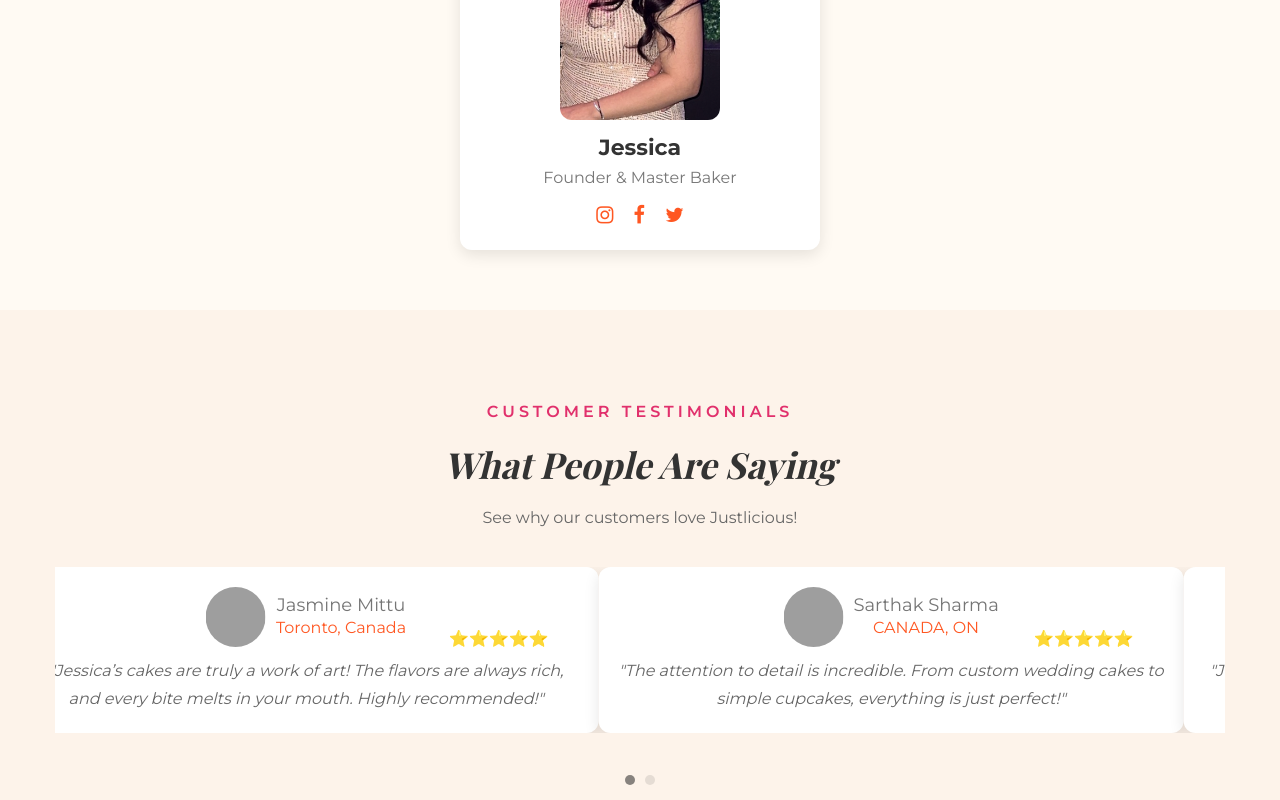
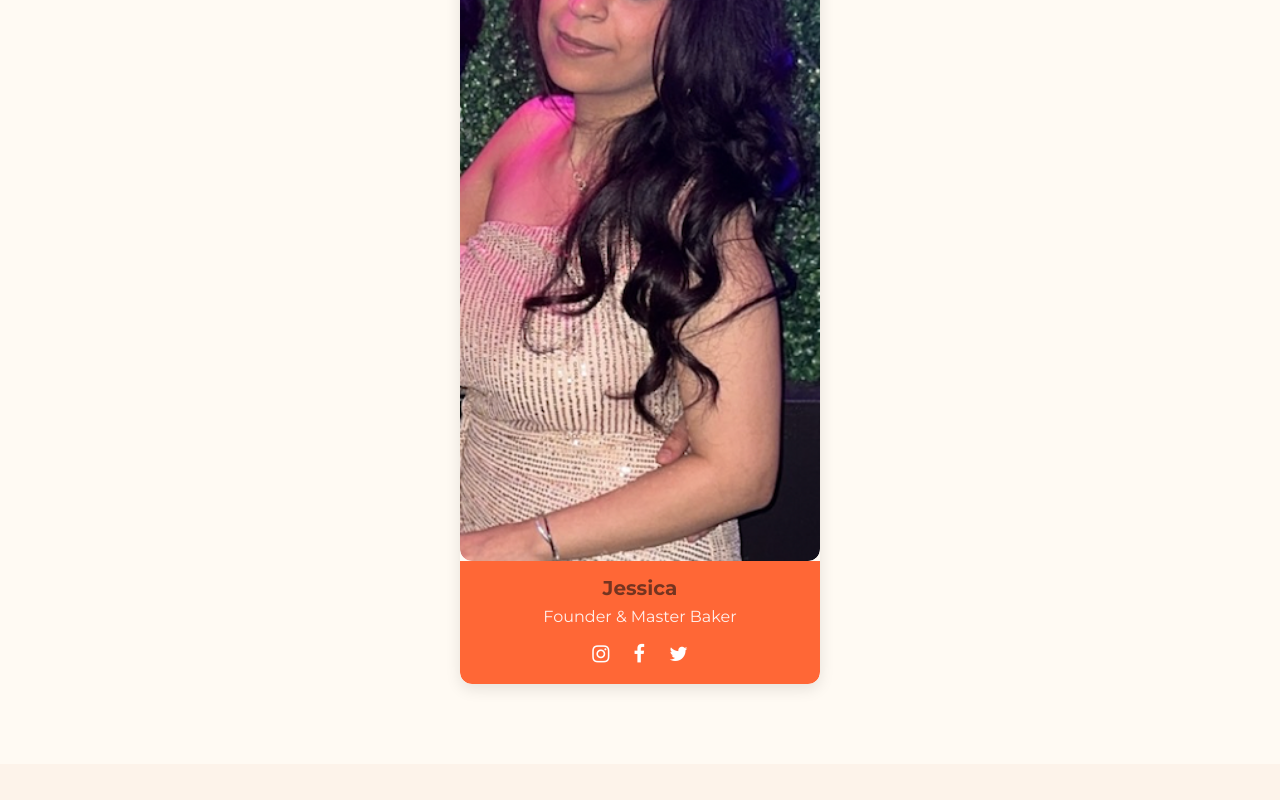
Before and after one commit to ssharma471/Jessica_Cake, a plain HTML site: page index.html in a window 1280 px wide. Shown: the part 4700-5500 px from the top of the page. Drawn offline with nearby package versions, Linux system fonts and the light colour scheme; grey boxes are pictures that could not be loaded.

Commit message:
Made Home Page

```diff
--- a/index.html
+++ b/index.html
@@ -987,7 +987,7 @@ document.getElementById("file-upload").addEventListener("change", function(event
                 <div class="section-title">
                     <span>Meet the Chef</span>
                     <h2>Jessica - The Heart Behind Justlicious</h2>
-                    <p>Jessica’s love for baking turns simple ingredients into unforgettable treats. Every cake is made with passion, creativity, and a personal touch.</p>
+                    <p>Jessica’s passion for baking and creativity transforms simple ingredients into delightful, handcrafted cakes made with love.</p>
                 </div>
             </div>
         </div>
@@ -995,10 +995,12 @@ document.getElementById("file-upload").addEventListener("change", function(event
         <!-- Chef Profile -->
         <div class="row justify-content-center">
             <div class="col-lg-4 col-md-6 col-sm-8">
-                <div class="chef__card">
-                    <img src="img/cakes/jessica.png" alt="Jessica - Justlicious" class="chef__image">
-                    <div class="chef__info">
-                        <h3>Jessica</h3>
+                <div class="chef__item">
+                    <div class="chef__img">
+                        <img src="img/cakes/jessica.png" alt="Jessica - Justlicious">
+                    </div>
+                    <div class="chef__text">
+                        <h6>Jessica</h6>
                         <span>Founder & Master Baker</span>
                         <div class="chef__social">
                             <a href="https://www.instagram.com/_justlicious?igsh=bGswZ25sZHBxcjNi" target="_blank"><i class="fa fa-instagram"></i></a>
@@ -1017,7 +1019,7 @@ document.getElementById("file-upload").addEventListener("change", function(event
 /* General Section Styling */
 .chef {
     background: #fffaf3;
-    padding: 60px 0;
+    padding: 80px 0;
 }
 
 /* Section Title */
@@ -1027,13 +1029,14 @@ document.getElementById("file-upload").addEventListener("change", function(event
     color: #ff5722;
     text-transform: uppercase;
     display: block;
-    margin-bottom: 8px;
+    margin-bottom: 10px;
 }
 
 .section-title h2 {
-    font-size: 32px;
+    font-size: 36px;
     font-weight: bold;
     color: #333;
+    margin-bottom: 10px;
 }
 
 .section-title p {
@@ -1041,36 +1044,59 @@ document.getElementById("file-upload").addEventListener("change", function(event
     color: #666;
 }
 
-/* Chef Card */
-.chef__card {
-    text-align: center;
-    background: white;
+/* Chef Profile Styling */
+.chef__item {
+    position: relative;
+    overflow: hidden;
     border-radius: 12px;
     box-shadow: 0px 5px 15px rgba(0, 0, 0, 0.1);
-    padding: 20px;
+    text-align: center;
+    transition: transform 0.3s ease, box-shadow 0.3s ease;
+}
+
+.chef__item:hover {
+    transform: scale(1.05);
+    box-shadow: 0px 10px 20px rgba(0, 0, 0, 0.15);
 }
 
 /* Chef Image */
-.chef__image {
-    width: 50%;
+.chef__img {
+    width: 100%;
     border-radius: 12px;
-}
-
-/* Chef Info */
-.chef__info {
-    margin-top: 15px;
-}
-
-.chef__info h3 {
-    font-size: 22px;
+    overflow: hidden;
+}
+
+.chef__img img {
+    width: 100%;
+    border-radius: 12px;
+    transition: transform 0.3s ease-in-out;
+}
+
+.chef__item:hover .chef__img img {
+    transform: scale(1.05);
+}
+
+/* Chef Text */
+.chef__text {
+    background: rgba(255, 87, 34, 0.9);
+    color: white;
+    padding: 15px 20px;
+    border-radius: 0 0 12px 12px;
+    text-align: center;
+    width: 100%;
+    transition: background 0.3s ease;
+}
+
+.chef__text h6 {
+    font-size: 20px;
     font-weight: bold;
-    color: #333;
     margin-bottom: 5px;
 }
 
-.chef__info span {
+.chef__text span {
+    display: block;
     font-size: 16px;
-    color: #777;
+    opacity: 0.9;
 }
 
 /* Social Icons */
@@ -1080,36 +1106,32 @@ document.getElementById("file-upload").addEventListener("change", function(event
 
 .chef__social a {
     display: inline-block;
-    margin: 0 8px;
-    color: #ff5722;
+    margin: 0 10px;
+    color: white;
     font-size: 20px;
-    transition: color 0.3s ease;
+    transition: color 0.3s ease, transform 0.2s ease;
 }
 
 .chef__social a:hover {
-    color: #e64a19;
-}
-
-/* Mobile Responsive */
+    color: #ffcc80;
+    transform: scale(1.2);
+}
+
+/* Responsive Styling */
 @media (max-width: 768px) {
     .section-title h2 {
         font-size: 28px;
     }
-
-    .chef__info h3 {
-        font-size: 20px;
-    }
-
-    .chef__info span {
-        font-size: 14px;
-    }
-
+    .chef__text h6 {
+        font-size: 18px;
+    }
     .chef__social a {
         font-size: 18px;
-        margin: 0 6px;
+        margin: 0 8px;
     }
 }
 </style>
+
 
 
 
```
